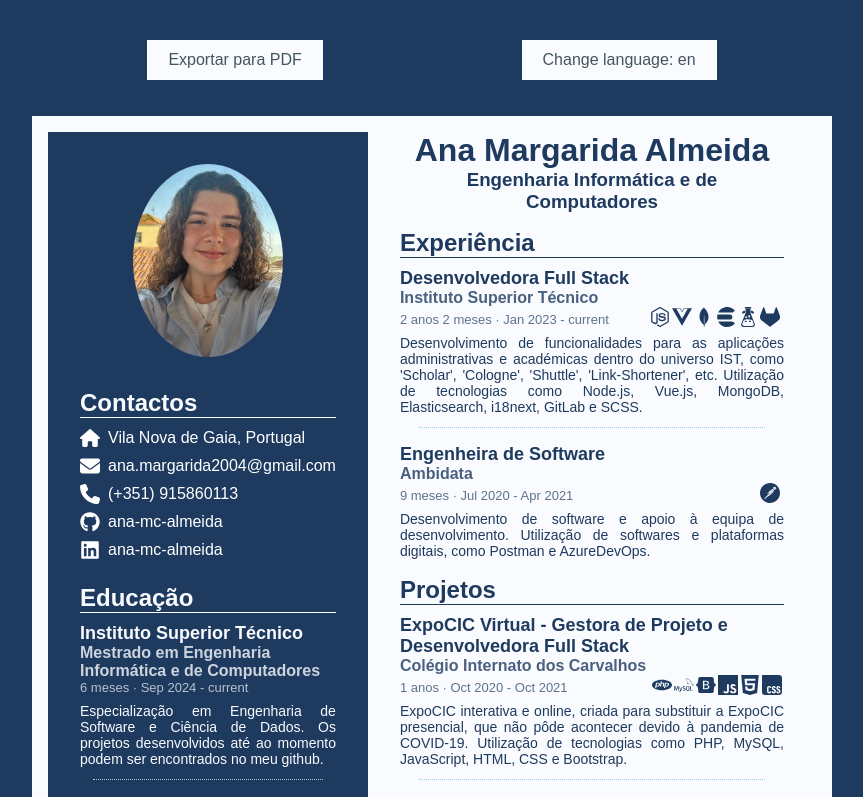
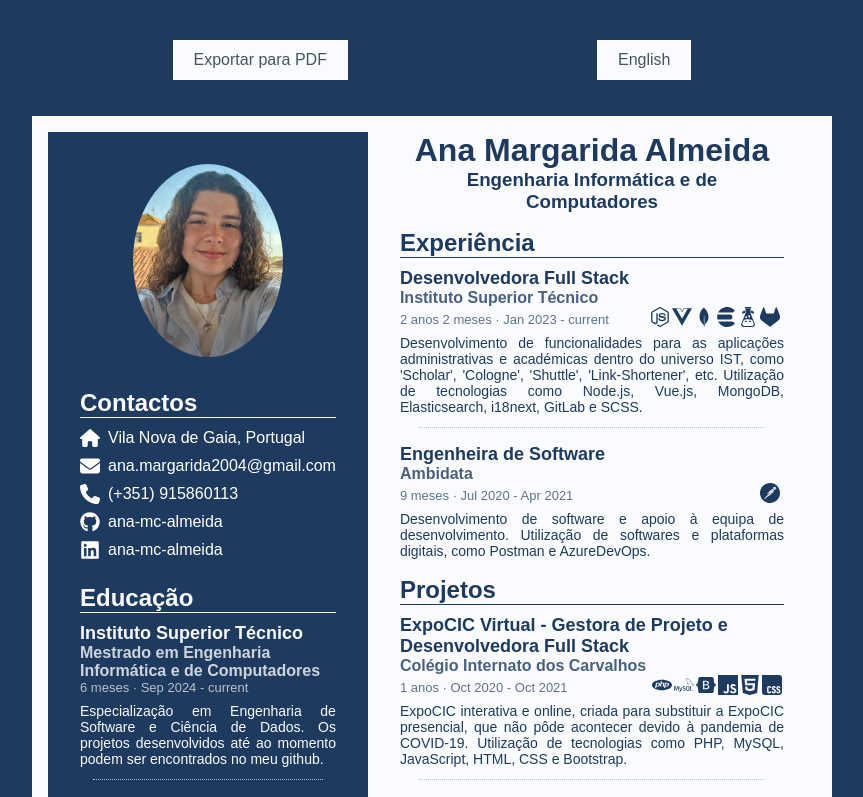
Before and after one commit to ana-mc-almeida/cv, a Vue app: page / in a window 1280 px wide. Shown: the top 797 px of the page, without its empty margins (208-1071 px from the left). Built offline with nearby package versions, Linux system fonts and the light colour scheme.

Commit message:
Add buttons translations

```diff
--- a/src/components/OptionsBar.vue
+++ b/src/components/OptionsBar.vue
@@ -1,8 +1,10 @@
 <template>
   <div class="options-bar">
-    <button class="button primary-button" @click="exportToPDF">Exportar para PDF</button>
+    <button class="button primary-button" @click="exportToPDF">
+      {{ $t('actions.export-to-pdf') }}
+    </button>
     <button class="button primary-button" @click="changeLanguage">
-      Change language: {{ otherLanguage }}
+      {{ otherLanguageString }}
     </button>
   </div>
 </template>
@@ -25,6 +27,9 @@ export default {
     otherLanguage() {
       return this.$i18n.locale === 'pt' ? 'en' : 'pt'
     },
+    otherLanguageString() {
+      return this.$i18n.locale === 'pt' ? 'English' : 'Português'
+    },
   },
   methods: {
     exportToPDF() {
@@ -44,7 +49,6 @@ export default {
     },
     changeLanguage() {
       this.$i18n.locale = this.otherLanguage
-      console.log('Language changed to', l)
     },
   },
 }
--- a/src/i18n/en.json
+++ b/src/i18n/en.json
@@ -1,4 +1,8 @@
 {
+  "actions": {
+    "change-language": "Change Language",
+    "export-to-pdf": "Export to PDF"
+  },
   "short-profile": "Computer Engineering and Computers",
   "experience": {
     "title": "Experience",
--- a/src/i18n/pt.json
+++ b/src/i18n/pt.json
@@ -1,4 +1,8 @@
 {
+  "actions": {
+    "change-language": "Mudar Idioma",
+    "export-to-pdf": "Exportar para PDF"
+  },
   "short-profile": "Engenharia Informática e de Computadores",
   "experience": {
     "title": "Experiência",
```
